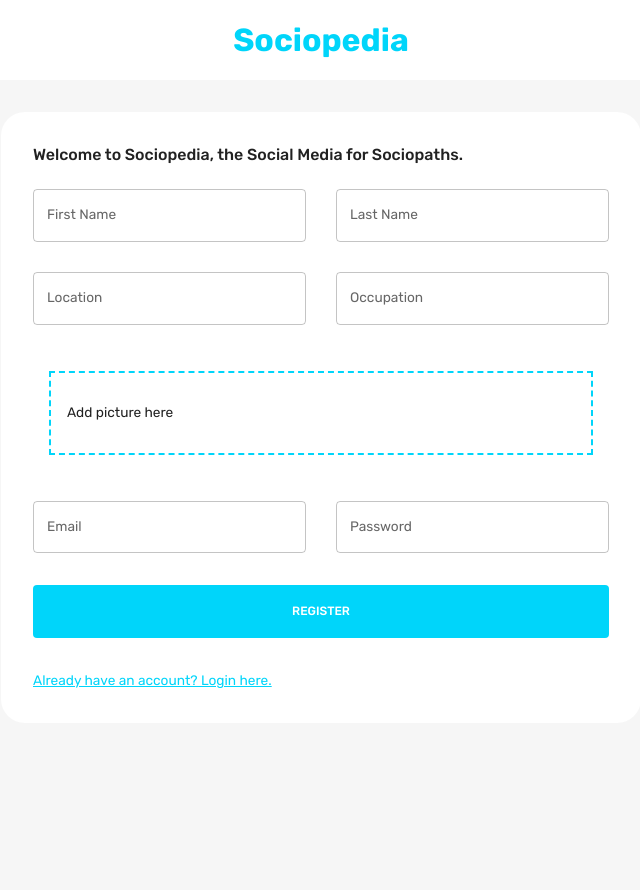
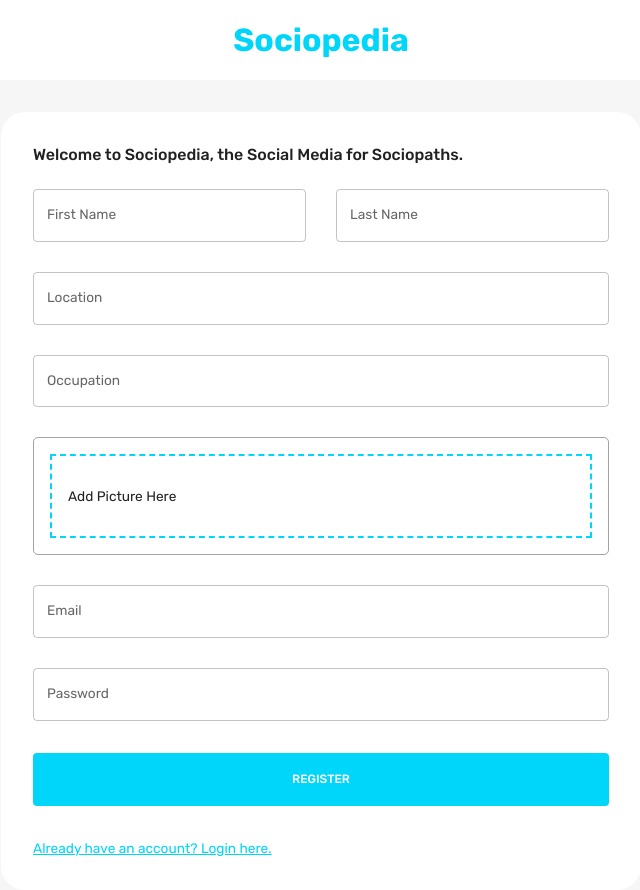
Before and after one commit to anirudh-bukka/Social-Media-app, a React (Create React App) app in the folder client/: page / in a window 1280 px wide. Both pictures are taken after a click on the element "Don't have an account? Sign Up here.". Shown: the whole page, without its empty margins (319-959 px from the left). Before the commit the page ends 800 px from the top, so only its background shows below. Built offline with nearby package versions, Linux system fonts and the light colour scheme.

Commit message:
Updated Form.jsx

```diff
--- a/client/src/scenes/loginPage/Form.jsx
+++ b/client/src/scenes/loginPage/Form.jsx
@@ -1,6 +1,272 @@
+// import { useState } from "react";
+// import { Box, Button, TextField, useMediaQuery, Typography, useTheme } from "@mui/material";
+// import EditOutlinedIcon from "@mui/icons-material";
+// import { Formik } from "formik";
+// import * as yup from "yup";
+// import { useNavigate } from "react-router-dom";
+// import { useDispatch } from "react-redux";
+// import { setLogin } from "state";
+// import Dropzone from "react-dropzone";
+// import FlexBetween from "components/FlexBetween";
+
+// // YUP validation schemas
+// const registerSchema = yup.object().shape({
+//     firstName: yup.string().required("required"),
+//     lastName: yup.string().required("required"),
+//     email: yup.string().email("invalid email").required("required"),
+//     password: yup.string().required("required"),
+//     location: yup.string().required("required"),
+//     occupation: yup.string().required("required"),
+//     picture: yup.string().required("required")
+// });
+
+// const loginSchema = yup.object().shape({
+//     email: yup.string().email("invalid email").required("required"),
+//     password: yup.string().required("required")
+// });
+
+// const initialValuesRegister = {
+//     firstName: "",
+//     lastName: "",
+//     email: "",
+//     password: "",
+//     location: "",
+//     occupation: "",
+//     picture: ""
+// }
+
+// const initialValuesLogin = {
+//     email: "",
+//     password: "",
+// }
+
+// const Form = () => {
+//     const [pageType, setPageType] = useState("login");
+//     const { palette } = useTheme();
+//     const dispatch = useDispatch();
+//     const navigate = useNavigate();
+//     const isNonMobile = useMediaQuery("(min-width: 600px)");
+//     const isLogin = pageType === "login"
+//     const isRegister = pageType === "register";
+
+//     const register = async (values, onSubmitProps) => {
+//         const formData = new formData();
+//         for(let value in values) {
+//             formData.append(value, values[value]);
+//         }
+//         formData.append("picturePath", values.picture.name);
+
+//         const savedUserResponse = await fetch(
+//             "http://localhost:3001/auth/register",
+//             {
+//                 method: "POST",
+//                 body: formData
+//             }
+//         );
+
+//         const savedUser = await savedUserResponse.json();
+//         onSubmitProps.resetForm();
+
+//         if(savedUser) {
+//             setPageType("login");
+//         }
+//     };
+
+//     const login = async (values, onSubmitProps) => {
+//         const loggedInResponse = await fetch(
+//             "http://localhost:3001/auth/login",
+//             {
+//                 method: "POST",
+//                 headers: { "Content-Type" : "application/json" },
+//                 body: JSON.stringify(values)
+//             }
+//         );
+
+//         const loggedIn = await loggedInResponse.json();
+//         onSubmitProps.resetForm();
+//         if(loggedIn) {
+//             dispatch(
+//                 setLogin({
+//                     user: loggedIn.user,
+//                     token: loggedIn.tokenm
+//                 })
+//             );
+//             navigate("/home")
+//         }
+//     };
+
+//     const handleFormSubmit = async (values, onSubmitProps) => {
+//         if(isLogin)
+//             await login(values, onSubmitProps);
+//         if(isRegister)
+//             await register(values, onSubmitProps);
+//     };
+
+//     return (
+//         <Formik
+//             onSubmit={handleFormSubmit}
+//             initialValues={isLogin ? initialValuesLogin : initialValuesRegister}
+//             validationSchema={isLogin ? loginSchema : registerSchema}
+//         >
+//             {({ values, errors, touched, handleBlur, handleChange, handleSubmit, setFieldValue, resetForm
+//             }) => (
+//                 <form onSubmit={handleSubmit}>
+//                     <Box
+//                         display="grid"
+//                         gap="30px"
+//                         gridTemplateColumns="repeat(4, minmax(0, 1fr))"
+//                         sx={{
+//                             "& > div" : { gridColumn: isNonMobile ? undefined : "span 4" } // we are making this div a child component
+//                         }}
+//                     >
+//                         {isRegister && (
+//                             <>
+//                                 <TextField
+//                                     label="First Name"
+//                                     onBlur={handleBlur}
+//                                     onChange={handleChange}
+//                                     value={values.firstName}
+//                                     name="firstName"
+//                                     error={Boolean(touched.firstName) && Boolean(errors.firstName)}
+//                                     helperText={touched.firstName && errors.firstName}
+//                                     sx={{ gridColumn: "span 2" }}
+//                                 />{/* We want to check if the 'lastName' field has been touched or if there is an error. If so, it will show that there is an error for this textfield.*/}
+//                                 {/* if it has been touched and there is an error, we will show the error. Otherwise we will show that it's been touched or not */}
+//                                 {/* in smaller screens it will override to span 4 - as in parent class */}
+//                                 <TextField
+//                                     label="Last Name"
+//                                     onBlur={handleBlur}
+//                                     onChange={handleChange}
+//                                     value={values.lastName}
+//                                     name="firstName"
+//                                     error={Boolean(touched.lastName) && Boolean(errors.lastName)}
+//                                     helperText={touched.lastName && errors.lastName}
+//                                     sx={{ gridColumn: "span 2" }}
+//                                 />
+//                                 <TextField
+//                                     label="Location"
+//                                     onBlur={handleBlur}
+//                                     onChange={handleChange}
+//                                     value={values.location}
+//                                     name="location"
+//                                     error={Boolean(touched.location) && Boolean(errors.location)}
+//                                     helperText={touched.location && errors.location}
+//                                     sx={{ gridColumn: "span 2" }}
+//                                 />
+//                                 <TextField
+//                                     label="Occupation"
+//                                     onBlur={handleBlur}
+//                                     onChange={handleChange}
+//                                     value={values.occupation}
+//                                     name="occupation"
+//                                     error={Boolean(touched.occupation) && Boolean(errors.occupation)}
+//                                     helperText={touched.occupation && errors.occupation}
+//                                     sx={{ gridColumn: "span 2" }}
+//                                 />
+//                                 <Box
+//                                     gridColumn="span 4"
+//                                     border={`1 px solid ${palette.neutral.medium}`}
+//                                     borderRadius="5px"
+//                                     p="1rem"
+//                                 >
+//                                     <Dropzone
+//                                         acceptedFiles=".jpg, .jpeg, .png"
+//                                         multiple={false}
+//                                         onDrop={ (acceptedFiles) => setFieldValue("picture", acceptedFiles[0]) }
+//                                     >
+//                                         {({ getRootProps, getInputProps }) => (
+//                                             <Box
+//                                                 {...getRootProps()}
+//                                                 border={`2px dashed ${palette.primary.main}`}
+//                                                 p="1rem"
+//                                                 sx={{ "&:hover": { cursor: "pointer"} }}
+//                                             > {/* We are just passing the props that they give you. Passing it into the immediate div that's underneath. */}
+//                                                 <input {...getInputProps()} />
+//                                                 {!values.picture ?
+//                                                     (<p>Add picture here</p>) :
+//                                                     (<FlexBetween>
+//                                                         <Typography>{values.picture.name}</Typography>
+//                                                         <EditOutlinedIcon />
+//                                                     </FlexBetween>)}
+//                                             </Box>
+//                                         )}
+//                                     </Dropzone>
+//                                 </Box>
+//                             </>
+//                         )}
+//                         <TextField
+//                             label="Email"
+//                             onBlur={handleBlur}
+//                             onChange={handleChange}
+//                             value={values.email}
+//                             name="email"
+//                             error={Boolean(touched.email) && Boolean(errors.email)}
+//                             helperText={touched.email && errors.email}
+//                             sx={{ gridColumn: "span 2" }}
+//                         />
+//                         <TextField
+//                             label="Password"
+//                             type="password"
+//                             onBlur={handleBlur}
+//                             onChange={handleChange}
+//                             value={values.password}
+//                             name="password"
+//                             error={Boolean(touched.password) && Boolean(errors.password)}
+//                             helperText={touched.password && errors.password}
+//                             sx={{ gridColumn: "span 2" }}
+//                         />
+//                     </Box> {/* We will split the grid into 4 sections. If it is too small, it will shrink to 0 */}
+//                     {/* BUTTONS */}
+//                     <Box>
+//                         <Button
+//                             fullWidth
+//                             type="submit"
+//                             sx={{
+//                                 m: "2rem 0",
+//                                 p: "1rem",
+//                                 backgroundColor: palette.primary.main,
+//                                 color: palette.background.alt,
+//                                 "&:hover": { color: palette.primary.main }
+//                             }}
+//                         >
+//                             { isLogin ? "LOGIN" : "REGISTER" }
+//                         </Button>
+//                         <Typography
+//                             onClick={() => {
+//                                 setPageType(isLogin ? "register" : "login")
+//                                 resetForm();
+//                             }}
+//                             sx={{
+//                                 textDecoration: "underline",
+//                                 color: palette.primary.main,
+//                                 "&:hover": {
+//                                     cursor: "pointer",
+//                                     color: palette.primary.light
+//                                 }
+//                             }}
+//                         >
+//                             { isLogin ? "Don't have an account? Sign Up here." : "Already have an account? Login here."}
+//                         </Typography>
+//                     </Box>
+//                 </form>
+//             )}
+//         </Formik>
+//     )
+// };
+
+// export default Form;
+
+
 import { useState } from "react";
-import { Box, Button, TextField, useMediaQuery, Typography, useTheme } from "@mui/material";
-import EditOutlinedIcon from "@mui/icons-material";
+import {
+  Box,
+  Button,
+  TextField,
+  useMediaQuery,
+  Typography,
+  useTheme,
+} from "@mui/material";
+import EditOutlinedIcon from "@mui/icons-material/EditOutlined";
 import { Formik } from "formik";
 import * as yup from "yup";
 import { useNavigate } from "react-router-dom";
@@ -9,7 +275,6 @@ import { setLogin } from "state";
 import Dropzone from "react-dropzone";
 import FlexBetween from "components/FlexBetween";
 
-// YUP validation schemas
 const registerSchema = yup.object().shape({
   firstName: yup.string().required("required"),
   lastName: yup.string().required("required"),
@@ -17,12 +282,12 @@ const registerSchema = yup.object().shape({
   password: yup.string().required("required"),
   location: yup.string().required("required"),
   occupation: yup.string().required("required"),
-    picture: yup.string().required("required")
+  picture: yup.string().required("required"),
 });
 
 const loginSchema = yup.object().shape({
   email: yup.string().email("invalid email").required("required"),
-    password: yup.string().required("required")
+  password: yup.string().required("required"),
 });
 
 const initialValuesRegister = {
@@ -32,26 +297,27 @@ const initialValuesRegister = {
   password: "",
   location: "",
   occupation: "",
-    picture: ""
-}
+  picture: "",
+};
 
 const initialValuesLogin = {
   email: "",
   password: "",
-}
+};
 
 const Form = () => {
   const [pageType, setPageType] = useState("login");
   const { palette } = useTheme();
   const dispatch = useDispatch();
   const navigate = useNavigate();
-    const isNonMobile = useMediaQuery("(min-width: 600px)");
-    const isLogin = pageType === "login"
+  const isNonMobile = useMediaQuery("(min-width:600px)");
+  const isLogin = pageType === "login";
   const isRegister = pageType === "register";
 
   const register = async (values, onSubmitProps) => {
-        const formData = new formData();
-        for(let value in values) {
+    // this allows us to send form info with image
+    const formData = new FormData();
+    for (let value in values) {
       formData.append(value, values[value]);
     }
     formData.append("picturePath", values.picture.name);
@@ -60,46 +326,39 @@ const Form = () => {
       "http://localhost:3001/auth/register",
       {
         method: "POST",
-                body: formData
+        body: formData,
       }
     );
-
     const savedUser = await savedUserResponse.json();
     onSubmitProps.resetForm();
 
-        if(savedUser) {
+    if (savedUser) {
       setPageType("login");
     }
   };
 
   const login = async (values, onSubmitProps) => {
-        const loggedInResponse = await fetch(
-            "http://localhost:3001/auth/login",
-            {
+    const loggedInResponse = await fetch("http://localhost:3001/auth/login", {
       method: "POST",
-                headers: { "Content-Type" : "application/json" },
-                body: JSON.stringify(values)
-            }
-        );
-
+      headers: { "Content-Type": "application/json" },
+      body: JSON.stringify(values),
+    });
     const loggedIn = await loggedInResponse.json();
     onSubmitProps.resetForm();
-        if(loggedIn) {
+    if (loggedIn) {
       dispatch(
         setLogin({
           user: loggedIn.user,
-                    token: loggedIn.tokenm
+          token: loggedIn.token,
         })
       );
-            navigate("/home")
+      navigate("/home");
     }
   };
 
   const handleFormSubmit = async (values, onSubmitProps) => {
-        if(isLogin)
-            await login(values, onSubmitProps);
-        if(isRegister)
-            await register(values, onSubmitProps);
+    if (isLogin) await login(values, onSubmitProps);
+    if (isRegister) await register(values, onSubmitProps);
   };
 
   return (
@@ -108,7 +367,15 @@ const Form = () => {
       initialValues={isLogin ? initialValuesLogin : initialValuesRegister}
       validationSchema={isLogin ? loginSchema : registerSchema}
     >
-            {({ values, errors, touched, handleBlur, handleChange, handleSubmit, setFieldValue, resetForm
+      {({
+        values,
+        errors,
+        touched,
+        handleBlur,
+        handleChange,
+        handleSubmit,
+        setFieldValue,
+        resetForm,
       }) => (
         <form onSubmit={handleSubmit}>
           <Box
@@ -116,7 +383,7 @@ const Form = () => {
             gap="30px"
             gridTemplateColumns="repeat(4, minmax(0, 1fr))"
             sx={{
-                            "& > div" : { gridColumn: isNonMobile ? undefined : "span 4" } // we are making this div a child component
+              "& > div": { gridColumn: isNonMobile ? undefined : "span 4" },
             }}
           >
             {isRegister && (
@@ -127,18 +394,18 @@ const Form = () => {
                   onChange={handleChange}
                   value={values.firstName}
                   name="firstName"
-                                    error={Boolean(touched.firstName) && Boolean(errors.firstName)}
+                  error={
+                    Boolean(touched.firstName) && Boolean(errors.firstName)
+                  }
                   helperText={touched.firstName && errors.firstName}
                   sx={{ gridColumn: "span 2" }}
-                                />{/* We want to check if the 'lastName' field has been touched or if there is an error. If so, it will show that there is an error for this textfield.*/}
-                                {/* if it has been touched and there is an error, we will show the error. Otherwise we will show that it's been touched or not */}
-                                {/* in smaller screens it will override to span 4 - as in parent class */}
+                />
                 <TextField
                   label="Last Name"
                   onBlur={handleBlur}
                   onChange={handleChange}
                   value={values.lastName}
-                                    name="firstName"
+                  name="lastName"
                   error={Boolean(touched.lastName) && Boolean(errors.lastName)}
                   helperText={touched.lastName && errors.lastName}
                   sx={{ gridColumn: "span 2" }}
@@ -151,7 +418,7 @@ const Form = () => {
                   name="location"
                   error={Boolean(touched.location) && Boolean(errors.location)}
                   helperText={touched.location && errors.location}
-                                    sx={{ gridColumn: "span 2" }}
+                  sx={{ gridColumn: "span 4" }}
                 />
                 <TextField
                   label="Occupation"
@@ -159,41 +426,48 @@ const Form = () => {
                   onChange={handleChange}
                   value={values.occupation}
                   name="occupation"
-                                    error={Boolean(touched.occupation) && Boolean(errors.occupation)}
+                  error={
+                    Boolean(touched.occupation) && Boolean(errors.occupation)
+                  }
                   helperText={touched.occupation && errors.occupation}
-                                    sx={{ gridColumn: "span 2" }}
+                  sx={{ gridColumn: "span 4" }}
                 />
                 <Box
                   gridColumn="span 4"
-                                    border={`1 px solid ${palette.neutral.medium}`}
+                  border={`1px solid ${palette.neutral.medium}`}
                   borderRadius="5px"
                   p="1rem"
                 >
                   <Dropzone
-                                        acceptedFiles=".jpg, .jpeg, .png"
+                    acceptedFiles=".jpg,.jpeg,.png"
                     multiple={false}
-                                        onDrop={ (acceptedFiles) => setFieldValue("picture", acceptedFiles[0]) }
+                    onDrop={(acceptedFiles) =>
+                      setFieldValue("picture", acceptedFiles[0])
+                    }
                   >
                     {({ getRootProps, getInputProps }) => (
                       <Box
                         {...getRootProps()}
                         border={`2px dashed ${palette.primary.main}`}
                         p="1rem"
-                                                sx={{ "&:hover": { cursor: "pointer"} }}
-                                            > {/* We are just passing the props that they give you. Passing it into the immediate div that's underneath. */}
+                        sx={{ "&:hover": { cursor: "pointer" } }}
+                      >
                         <input {...getInputProps()} />
-                                                {!values.picture ?
-                                                    (<p>Add picture here</p>) :
-                                                    (<FlexBetween>
+                        {!values.picture ? (
+                          <p>Add Picture Here</p>
+                        ) : (
+                          <FlexBetween>
                             <Typography>{values.picture.name}</Typography>
                             <EditOutlinedIcon />
-                                                    </FlexBetween>)}
+                          </FlexBetween>
+                        )}
                       </Box>
                     )}
                   </Dropzone>
                 </Box>
               </>
             )}
+
             <TextField
               label="Email"
               onBlur={handleBlur}
@@ -202,7 +476,7 @@ const Form = () => {
               name="email"
               error={Boolean(touched.email) && Boolean(errors.email)}
               helperText={touched.email && errors.email}
-                            sx={{ gridColumn: "span 2" }}
+              sx={{ gridColumn: "span 4" }}
             />
             <TextField
               label="Password"
@@ -213,9 +487,10 @@ const Form = () => {
               name="password"
               error={Boolean(touched.password) && Boolean(errors.password)}
               helperText={touched.password && errors.password}
-                            sx={{ gridColumn: "span 2" }}
+              sx={{ gridColumn: "span 4" }}
             />
-                    </Box> {/* We will split the grid into 4 sections. If it is too small, it will shrink to 0 */}
+          </Box>
+
           {/* BUTTONS */}
           <Box>
             <Button
@@ -226,14 +501,14 @@ const Form = () => {
                 p: "1rem",
                 backgroundColor: palette.primary.main,
                 color: palette.background.alt,
-                                "&:hover": { color: palette.primary.main }
+                "&:hover": { color: palette.primary.main },
               }}
             >
-                            { isLogin ? "LOGIN" : "REGISTER" }
+              {isLogin ? "LOGIN" : "REGISTER"}
             </Button>
             <Typography
               onClick={() => {
-                                setPageType(isLogin ? "register" : "login")
+                setPageType(isLogin ? "register" : "login");
                 resetForm();
               }}
               sx={{
@@ -241,17 +516,19 @@ const Form = () => {
                 color: palette.primary.main,
                 "&:hover": {
                   cursor: "pointer",
-                                    color: palette.primary.light
-                                }
+                  color: palette.primary.light,
+                },
               }}
             >
-                            { isLogin ? "Don't have an account? Sign Up here." : "Already have an account? Login here."}
+              {isLogin
+                ? "Don't have an account? Sign Up here."
+                : "Already have an account? Login here."}
             </Typography>
           </Box>
         </form>
       )}
     </Formik>
-    )
+  );
 };
 
 export default Form;
```
Lines whose indentation alone changed are shown as unchanged.
